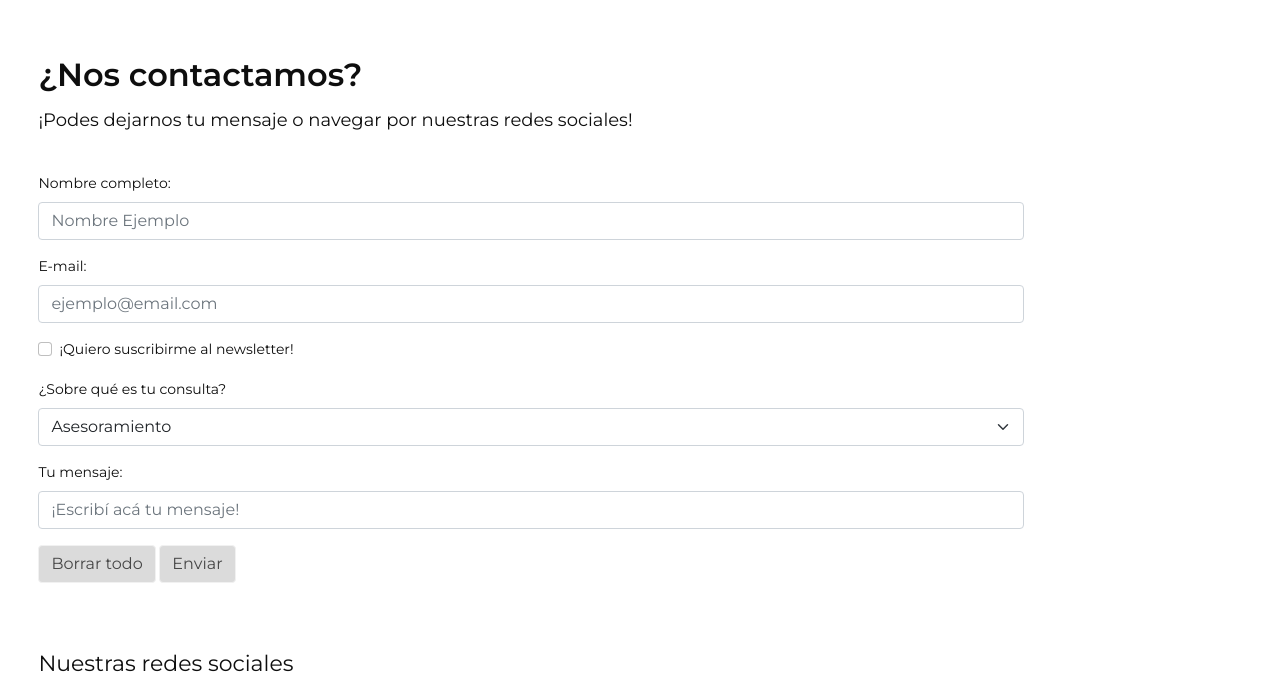
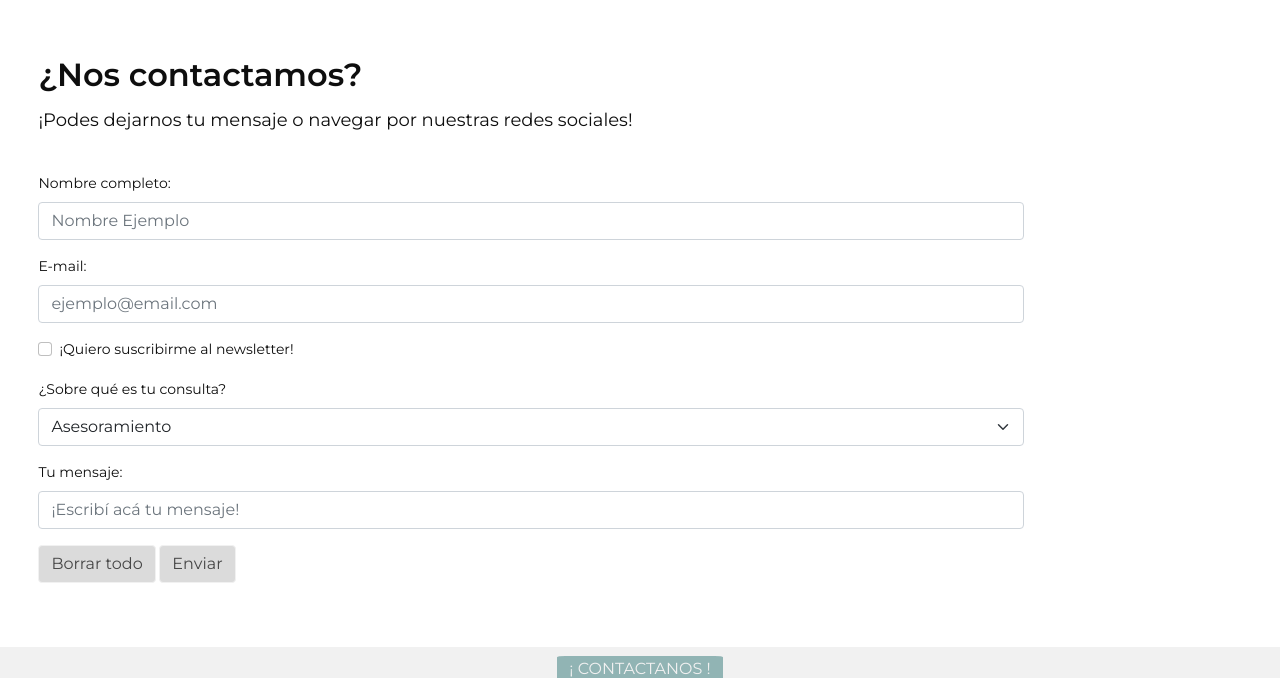
Before and after one commit to IneColombo/Brote, a website: page secciones/contacto.html in a window 1280 px wide. Shown: the part 149-827 px from the top of the page. Drawn offline with nearby package versions, Linux system fonts and the light colour scheme.

Commit message:
Se mejora contacto

```diff
--- a/sass/footer.scss
+++ b/sass/footer.scss
@@ -1,5 +1,5 @@
 /* FOOTER */
-$color-text: rgb(0, 87, 87);
+$color-text: #005757;
 $font: 'Montserrat', sans-serif;
 
 footer{
@@ -12,7 +12,10 @@ footer{
     margin-top: 5%;
     .contacto{
         text-decoration: none;
-        color: #3a3a3a;
+        background-color: rgba($color: #005757, $alpha: 0.4);
+        border-radius: 5%;
+        padding: 0.2% 1% 0.2% 1%;
+        color: #f1f1f1;
         margin-bottom: 0;
         font-family: $font;
         text-transform: uppercase;
--- a/sass/style.scss
+++ b/sass/style.scss
@@ -322,9 +322,6 @@ $font: 'Montserrat', sans-serif;
 .presentacion{
     grid-area: pres;
 }
-/*.opciones{
-    grid-area: prod;
-}*/
 .productos{
     grid-area: prod;
 }
--- a/secciones/contacto.html
+++ b/secciones/contacto.html
@@ -77,11 +77,6 @@
     </section>
 
 
-    <section class="rrss">
-        <p> Nuestras redes sociales </p>
-    </section>
-
-
     <footer class="footer">
         <a href="../secciones/contacto.html" class="contacto">¡ CONTACTANOS !</a>
         <div>
```
Also changed, not shown: css/style.css.
